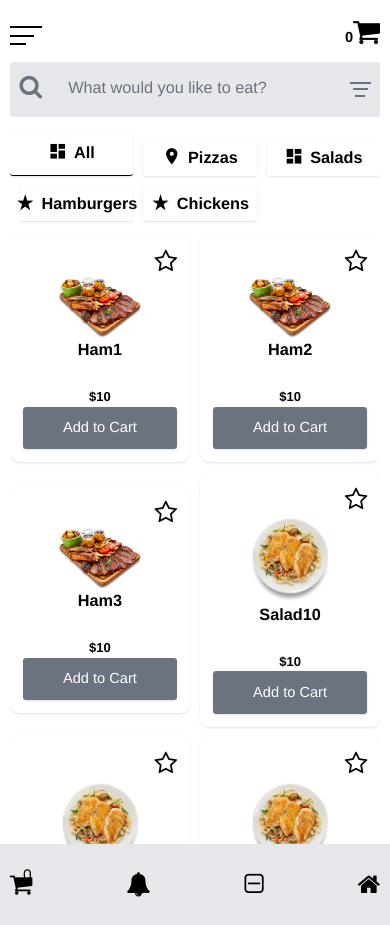
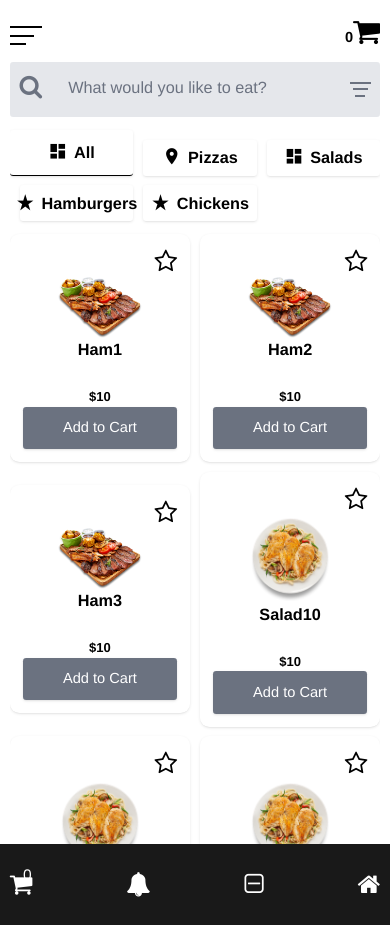
Before and after one commit to Martins100-Tmd/Steaky, a React (Vite) app: page /MENU in a window 390 px wide. Built offline with nearby package versions, Linux system fonts and the light colour scheme; a web font is replaced by a local one.

Commit message:
Done with UI

```diff
--- a/src/Components/MainUI/SideBar/BsideBar.tsx
+++ b/src/Components/MainUI/SideBar/BsideBar.tsx
@@ -5,33 +5,28 @@ const BSideBarComponent = () => {
   let { Cart } = useContext(CartContext);
   return (
     <div
-      className={`flex flex-row justify-between items-center w-full shadow-xl bg-gray-200 py-5 px-3 duration-500
+      className={`flex flex-row justify-between items-center w-full shadow-xl dark:bg-gray-100 bg-black bg-opacity-90 dark:bg-opacity-100 py-5 px-3 duration-500
        h-full`}
     >
-      <div className="sm:flex flex-col items-start w-10 mt-10 hidden">
-        <div className={`w-full h-[2px] bg-black font-black`}></div>
-        <div className={`w-3/4 h-[2px] bg-black my-2 font-black`}></div>
-        <div className={`w-1/2 h-[2px] bg-black font-black`}></div>
-      </div>
       <div className="relative flex flex-col">
-        <p className="text-lg font-pop absolute bottom-4 left-4">
+        <p className="text-lg font-pop absolute bottom-4 left-4 dark:text-gray-600 text-white">
           {Cart.CartArray.length}
         </p>
         <Link
           to={"/CARTDESKTOP"}
-          className="flex justify-center text-3xl fa relative"
+          className="flex justify-center text-3xl fa relative dark:text-gray-600 text-white"
         >
           &#xf07a;
         </Link>
       </div>
       <i
-        className="flex justify-center my-3 text-3xl fa"
+        className="flex justify-center my-3 text-3xl fa dark:text-gray-600 text-white"
         title={"notifications"}
       >
         &#xf0f3;
       </i>
-      <i className="fa text-3xl">&#xf147;</i>
-      <Link to={"/"} className="fa text-3xl">
+      <i className="fa text-3xl dark:text-gray-600 text-white">&#xf147;</i>
+      <Link to={"/"} className="fa text-3xl dark:text-gray-600 text-white">
         &#xf015;
       </Link>
     </div>
```
